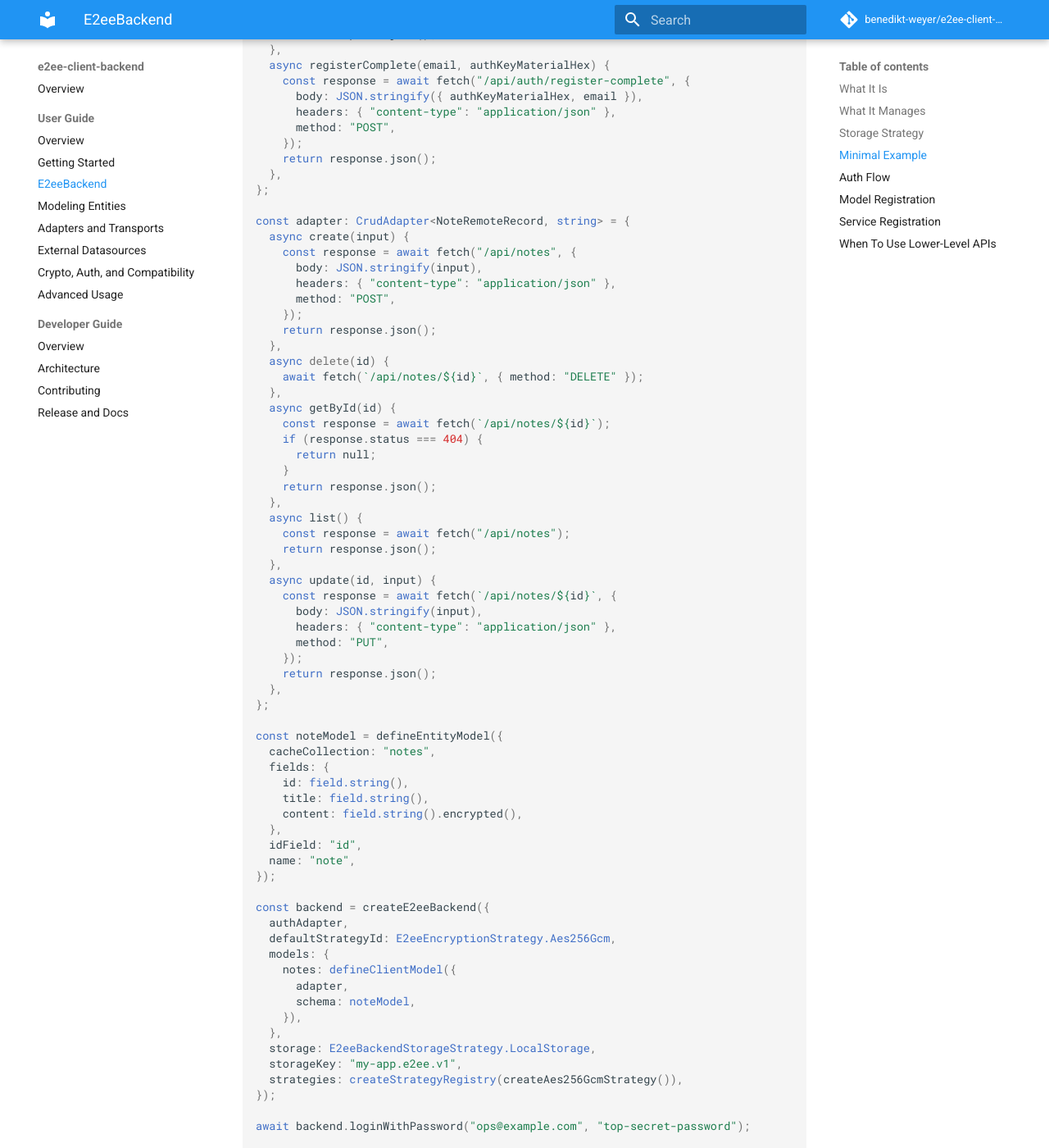
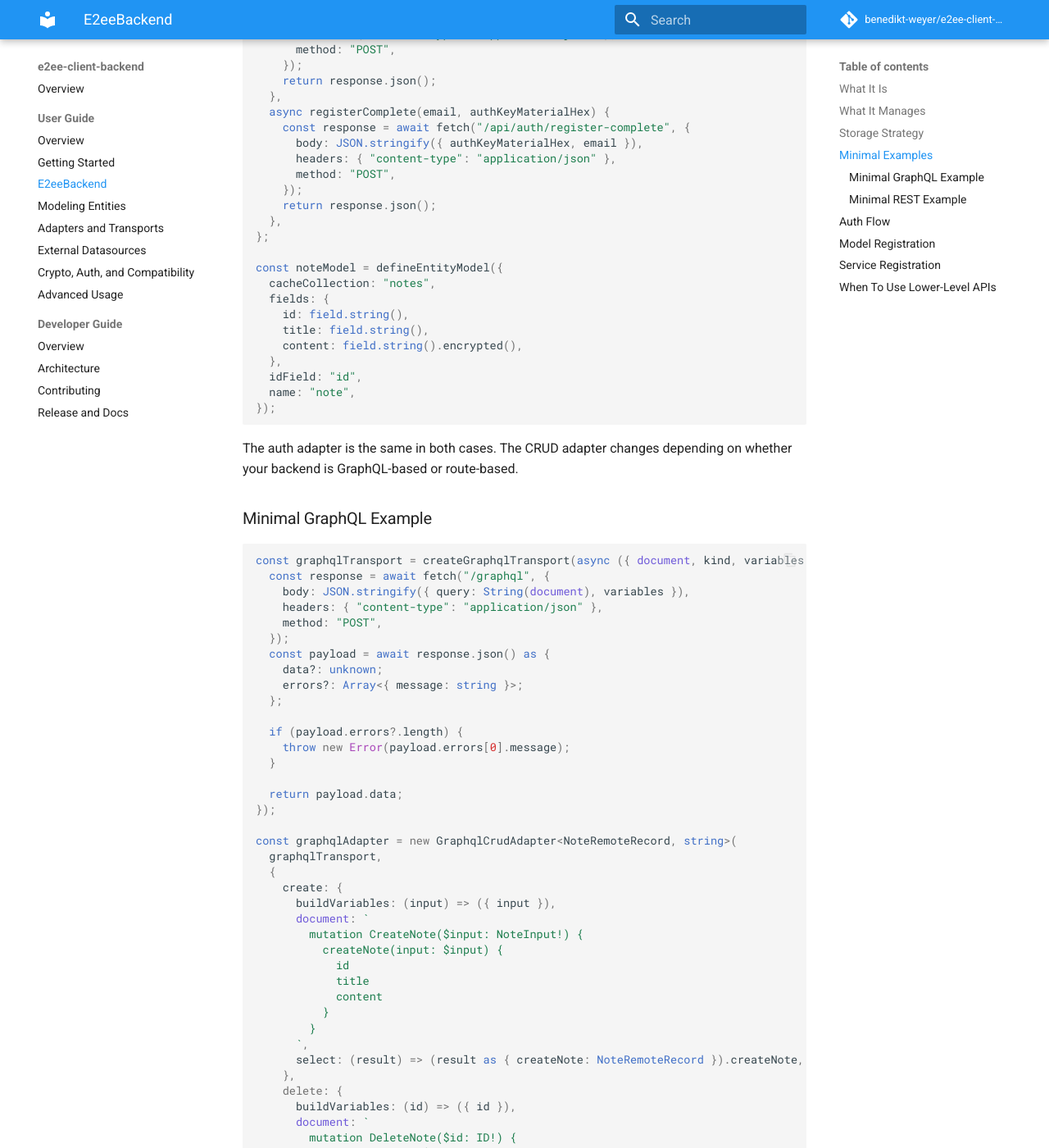
Before and after one commit to benedikt-weyer/e2ee-client-backend, an MkDocs documentation site: the page built from docs/user/e2ee-backend.md, in a window 1280 px wide and 1400 px high, scrolled down 2347 px. Shown: the whole window at 82% size. Built offline with MkDocs 1.6.1 and Material for MkDocs 9.7.7, drawn with Linux system fonts in a browser that asks for light colours; comment, search, counter and statistics services are not loaded; some of the changed text lies outside the part shown.

Commit message:
feat: update documentation with minimal examples for GraphQL and REST adapters in E2eeBackend

````diff
--- a/docs/user/e2ee-backend.md
+++ b/docs/user/e2ee-backend.md
@@ -39,17 +39,20 @@ Available options:
 
 The package default is local storage.
 
-## Minimal Example
+## Minimal Examples
 
 ```ts
 import {
-  type CrudAdapter,
   E2eeEncryptionStrategy,
   E2eeBackendStorageStrategy,
   type EncryptedFieldValue,
   type PasswordAuthAdapter,
+  GraphqlCrudAdapter,
+  RestCrudAdapter,
   createAes256GcmStrategy,
   createE2eeBackend,
+  createFetchRestTransport,
+  createGraphqlTransport,
   createStrategyRegistry,
   defineClientModel,
   defineEntityModel,
@@ -62,7 +65,7 @@ type SessionUser = {
 };
 
 type NoteRemoteRecord = {
-  contentEnvelope: EncryptedFieldValue;
+  content: EncryptedFieldValue;
   id: string;
   title: string;
 };
@@ -107,39 +110,6 @@ const authAdapter: PasswordAuthAdapter<SessionUser> = {
   },
 };
 
-const adapter: CrudAdapter<NoteRemoteRecord, string> = {
-  async create(input) {
-    const response = await fetch("/api/notes", {
-      body: JSON.stringify(input),
-      headers: { "content-type": "application/json" },
-      method: "POST",
-    });
-    return response.json();
-  },
-  async delete(id) {
-    await fetch(`/api/notes/${id}`, { method: "DELETE" });
-  },
-  async getById(id) {
-    const response = await fetch(`/api/notes/${id}`);
-    if (response.status === 404) {
-      return null;
-    }
-    return response.json();
-  },
-  async list() {
-    const response = await fetch("/api/notes");
-    return response.json();
-  },
-  async update(id, input) {
-    const response = await fetch(`/api/notes/${id}`, {
-      body: JSON.stringify(input),
-      headers: { "content-type": "application/json" },
-      method: "PUT",
-    });
-    return response.json();
-  },
-};
-
 const noteModel = defineEntityModel({
   cacheCollection: "notes",
   fields: {
@@ -150,13 +120,102 @@ const noteModel = defineEntityModel({
   idField: "id",
   name: "note",
 });
+```
 
-const backend = createE2eeBackend({
+The auth adapter is the same in both cases. The CRUD adapter changes depending on whether your backend is GraphQL-based or route-based.
+
+### Minimal GraphQL Example
+
+```ts
+const graphqlTransport = createGraphqlTransport(async ({ document, kind, variables }) => {
+  const response = await fetch("/graphql", {
+    body: JSON.stringify({ query: String(document), variables }),
+    headers: { "content-type": "application/json" },
+    method: "POST",
+  });
+  const payload = await response.json() as {
+    data?: unknown;
+    errors?: Array<{ message: string }>;
+  };
+
+  if (payload.errors?.length) {
+    throw new Error(payload.errors[0].message);
+  }
+
+  return payload.data;
+});
+
+const graphqlAdapter = new GraphqlCrudAdapter<NoteRemoteRecord, string>(
+  graphqlTransport,
+  {
+    create: {
+      buildVariables: (input) => ({ input }),
+      document: `
+        mutation CreateNote($input: NoteInput!) {
+          createNote(input: $input) {
+            id
+            title
+            content
+          }
+        }
+      `,
+      select: (result) => (result as { createNote: NoteRemoteRecord }).createNote,
+    },
+    delete: {
+      buildVariables: (id) => ({ id }),
+      document: `
+        mutation DeleteNote($id: ID!) {
+          deleteNote(id: $id)
+        }
+      `,
+    },
+    getById: {
+      buildVariables: (id) => ({ id }),
+      document: `
+        query Note($id: ID!) {
+          note(id: $id) {
+            id
+            title
+            content
+          }
+        }
+      `,
+      select: (result) => (result as { note: NoteRemoteRecord | null }).note,
+    },
+    list: {
+      document: `
+        query Notes {
+          notes {
+            id
+            title
+            content
+          }
+        }
+      `,
+      select: (result) => (result as { notes: NoteRemoteRecord[] }).notes,
+    },
+    update: {
+      buildVariables: (id, input) => ({ id, input }),
+      document: `
+        mutation UpdateNote($id: ID!, $input: NoteInput!) {
+          updateNote(id: $id, input: $input) {
+            id
+            title
+            content
+          }
+        }
+      `,
+      select: (result) => (result as { updateNote: NoteRemoteRecord }).updateNote,
+    },
+  },
+);
+
+const graphqlBackend = createE2eeBackend({
   authAdapter,
   defaultStrategyId: E2eeEncryptionStrategy.Aes256Gcm,
   models: {
     notes: defineClientModel({
-      adapter,
+      adapter: graphqlAdapter,
       schema: noteModel,
     }),
   },
@@ -165,11 +224,54 @@ const backend = createE2eeBackend({
   strategies: createStrategyRegistry(createAes256GcmStrategy()),
 });
 
-await backend.loginWithPassword("ops@example.com", "top-secret-password");
+await graphqlBackend.loginWithPassword("ops@example.com", "top-secret-password");
 
-const notes = backend.getClient("notes");
+const graphqlNotes = graphqlBackend.getClient("notes");
 
-await notes.create({
+await graphqlNotes.create({
+  content: "Encrypted text",
+  id: crypto.randomUUID(),
+  title: "First note",
+});
+```
+
+### Minimal REST Example
+
+```ts
+const restTransport = createFetchRestTransport({
+  baseUrl: "/api",
+  defaultHeaders: {
+    accept: "application/json",
+  },
+});
+
+const restAdapter = new RestCrudAdapter<NoteRemoteRecord, string>(restTransport, {
+  create: { path: "/notes" },
+  delete: { path: (id) => `/notes/${id}` },
+  getById: { path: (id) => `/notes/${id}` },
+  list: { path: "/notes" },
+  update: { path: (id) => `/notes/${id}` },
+});
+
+const restBackend = createE2eeBackend({
+  authAdapter,
+  defaultStrategyId: E2eeEncryptionStrategy.Aes256Gcm,
+  models: {
+    notes: defineClientModel({
+      adapter: restAdapter,
+      schema: noteModel,
+    }),
+  },
+  storage: E2eeBackendStorageStrategy.LocalStorage,
+  storageKey: "my-app.e2ee.v1",
+  strategies: createStrategyRegistry(createAes256GcmStrategy()),
+});
+
+await restBackend.loginWithPassword("ops@example.com", "top-secret-password");
+
+const restNotes = restBackend.getClient("notes");
+
+await restNotes.create({
   content: "Encrypted text",
   id: crypto.randomUUID(),
   title: "First note",
@@ -178,7 +280,7 @@ await notes.create({
 
 The important point is that you never provide a manual `contextResolver`. The backend stores the managed encryption key and injects it automatically when repository operations need to encrypt or decrypt fields.
 
-In other words, `authAdapter` and `adapter` are application code. `authAdapter` connects password auth to your backend, and `adapter` connects CRUD operations for one model to your API.
+In both examples, `authAdapter` and the CRUD adapter are application code. `authAdapter` connects password auth to your backend, and the GraphQL or REST adapter connects one model's remote CRUD operations to your API.
 
 `defaultStrategyId` applies to every registered model in that backend unless a field or lower-level schema explicitly overrides the strategy.
 
````
Also changed, not shown: README.md (+6 -134 lines), docs/user/getting-started.md (+108 -42 lines).
